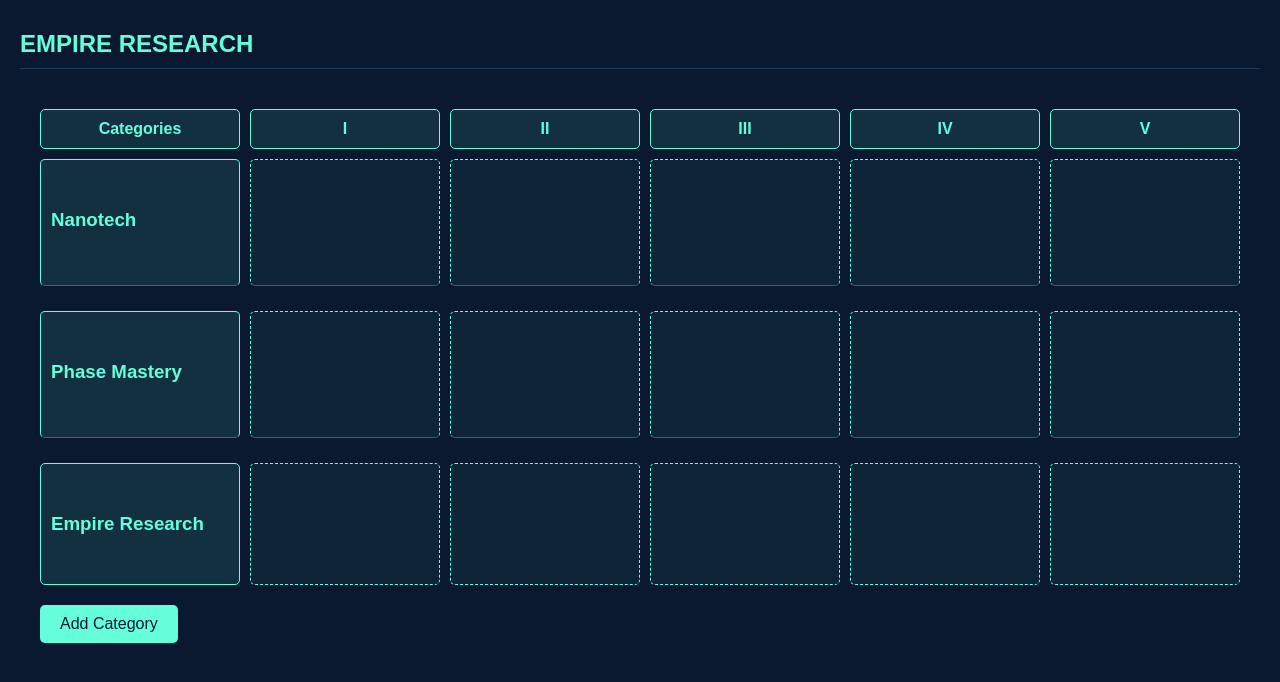
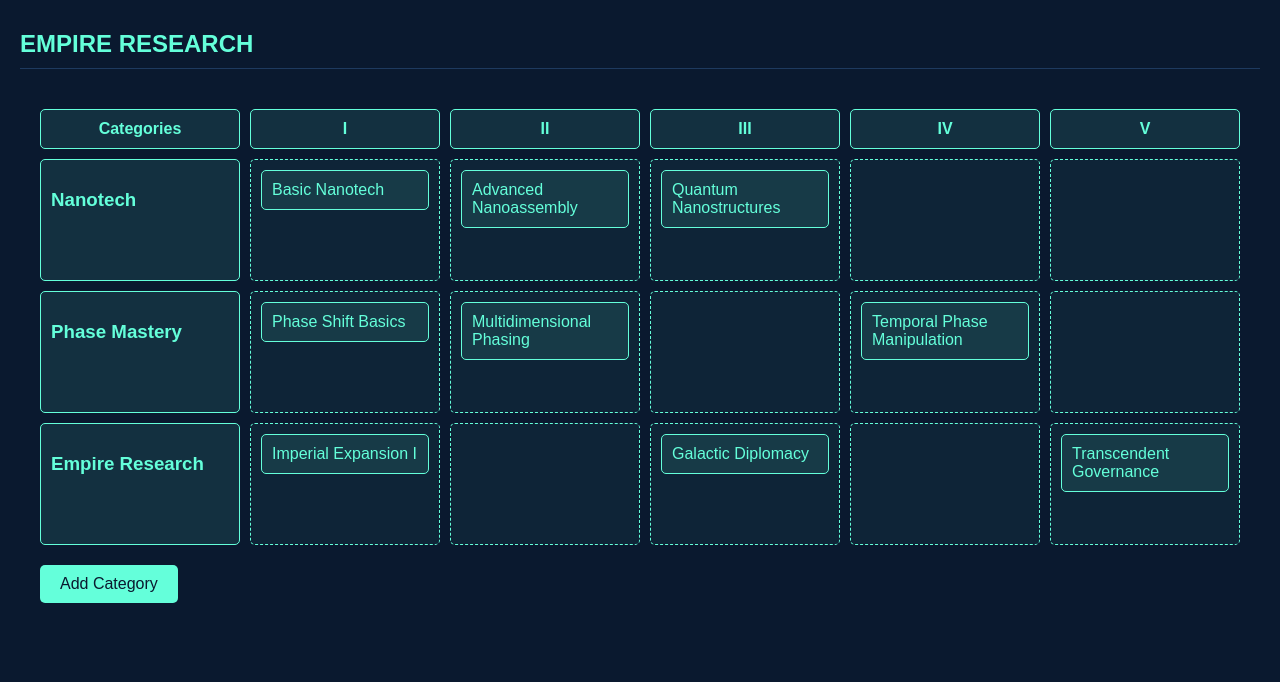
Before and after one commit to darthun/remap-grid-app, a React (Create React App) app in the folder research-grid-app/: page / in a window 1280 px wide. Shown: the top 682 px of the page. Built offline with nearby package versions, Linux system fonts and the light colour scheme.

Commit message:
fixed stuff

```diff
--- a/research-grid-app/src/components/ResearchCategory.js
+++ b/research-grid-app/src/components/ResearchCategory.js
@@ -12,7 +12,8 @@ function ResearchCategory({ category, tiers, onNameChange }) {
   };
 
   const renderTierItems = (tier) => {
-    const tierItems = category.items.filter(item => item.tier === parseInt(tier));
+    const tierNumber = tiers.indexOf(tier) + 1;
+    const tierItems = category.items.filter(item => item.tier === tierNumber);
     return (
       <Droppable droppableId={`category-${category.id}-tier-${tier}`} key={tier}>
         {(provided) => (
--- a/research-grid-app/src/components/ResearchGrid.css
+++ b/research-grid-app/src/components/ResearchGrid.css
@@ -28,25 +28,11 @@
   display: contents;
 }
 
-/* Add this new rule for category separation */
-.category-row:not(:last-child) > * {
-  border-bottom: 1px solid rgba(100, 255, 218, 0.3);
-  padding-bottom: 15px;
-  margin-bottom: 15px;
-}
-
 .category-label {
   background-color: rgba(100, 255, 218, 0.1);
   border: 1px solid #64ffda;
   border-radius: 5px;
   padding: 10px;
-  display: flex;
-  align-items: center;
-}
-
-.category-label h3 {
-  margin: 0;
-  cursor: pointer;
 }
 
 .tier-column {
@@ -58,6 +44,7 @@
 }
 
 .add-category-btn {
+  grid-column: 1 / -1;
   background-color: #64ffda;
   color: #0a192f;
   border: none;
@@ -72,12 +59,3 @@
 .add-category-btn:hover {
   background-color: #4cdbbd;
 }
-
-.research-item {
-  background-color: rgba(100, 255, 218, 0.1);
-  border: 1px solid #64ffda;
-  border-radius: 5px;
-  padding: 10px;
-  margin-bottom: 10px;
-  cursor: move;
-}
--- a/research-grid-app/src/components/ResearchGrid.js
+++ b/research-grid-app/src/components/ResearchGrid.js
@@ -1,35 +1,21 @@
-import React, { useState, useEffect } from 'react';
+import React from 'react';
 import ResearchCategory from './ResearchCategory';
 import './ResearchGrid.css';
 
 const ResearchGrid = ({ research, setResearch }) => {
-  const [categories, setCategories] = useState([]);
   const tiers = ['I', 'II', 'III', 'IV', 'V'];
-
-  useEffect(() => {
-    if (research && research.length > 0) {
-      setCategories(research);
-    }
-  }, [research]);
 
   const addCategory = () => {
     const newCategory = { id: Date.now(), name: 'New Category', items: [] };
-    const updatedCategories = [...categories, newCategory];
-    setCategories(updatedCategories);
-    setResearch(updatedCategories);
+    setResearch([...research, newCategory]);
   };
 
   const updateCategoryName = (id, newName) => {
-    const updatedCategories = categories.map(cat =>
+    const updatedResearch = research.map(cat =>
       cat.id === id ? { ...cat, name: newName } : cat
     );
-    setCategories(updatedCategories);
-    setResearch(updatedCategories);
+    setResearch(updatedResearch);
   };
-
-  if (!categories || categories.length === 0) {
-    return <div>Loading research data...</div>;
-  }
 
   return (
     <div className="research-grid-container">
@@ -42,7 +28,7 @@ const ResearchGrid = ({ research, setResearch }) => {
             </div>
           ))}
         </div>
-        {categories.map((category) => (
+        {research.map((category) => (
           <ResearchCategory
             key={category.id}
             category={category}
--- a/research-grid-app/src/components/ResearchItem.css
+++ b/research-grid-app/src/components/ResearchItem.css
@@ -5,6 +5,7 @@
     padding: 10px;
     margin-bottom: 10px;
     transition: all 0.3s ease;
+    cursor: move;
   }
 
   .research-item:hover {
@@ -19,6 +20,6 @@
   }
 
   .research-item p {
-    margin: 5px 0 0;
+    margin: 0;
     color: #64ffda;
   }
--- a/research-grid-app/src/components/ResearchItem.js
+++ b/research-grid-app/src/components/ResearchItem.js
@@ -12,7 +12,7 @@ function ResearchItem({ item, index }) {
           {...provided.draggableProps}
           {...provided.dragHandleProps}
         >
-          <img src={item.image} alt={item.name} />
+          {item.image && <img src={item.image} alt={item.name} />}
           <p>{item.name}</p>
         </div>
       )}
--- a/research-grid-app/src/data/research.json
+++ b/research-grid-app/src/data/research.json
@@ -7,22 +7,19 @@
         "id": "nano_001",
         "name": "Basic Nanotech",
         "tier": 1,
-          "subcolumn": 1,
-          "category_row": 1
+        "subcolumn": 1
       },
       {
         "id": "nano_002",
         "name": "Advanced Nanoassembly",
         "tier": 2,
-          "subcolumn": 1,
-          "category_row": 2
+        "subcolumn": 1
       },
       {
         "id": "nano_003",
         "name": "Quantum Nanostructures",
         "tier": 3,
-          "subcolumn": 2,
-          "category_row": 3
+        "subcolumn": 2
       }
     ]
   },
@@ -34,22 +31,19 @@
         "id": "phase_001",
         "name": "Phase Shift Basics",
         "tier": 1,
-          "subcolumn": 2,
-          "category_row": 1
+        "subcolumn": 2
       },
       {
         "id": "phase_002",
         "name": "Multidimensional Phasing",
         "tier": 2,
-          "subcolumn": 2,
-          "category_row": 2
+        "subcolumn": 2
       },
       {
         "id": "phase_003",
         "name": "Temporal Phase Manipulation",
         "tier": 4,
-          "subcolumn": 1,
-          "category_row": 3
+        "subcolumn": 1
       }
     ]
   },
@@ -61,22 +55,19 @@
         "id": "empire_001",
         "name": "Imperial Expansion I",
         "tier": 1,
-          "subcolumn": 1,
-          "category_row": 1
+        "subcolumn": 1
       },
       {
         "id": "empire_002",
         "name": "Galactic Diplomacy",
         "tier": 3,
-          "subcolumn": 1,
-          "category_row": 2
+        "subcolumn": 1
       },
       {
         "id": "empire_003",
         "name": "Transcendent Governance",
         "tier": 5,
-          "subcolumn": 2,
-          "category_row": 3
+        "subcolumn": 2
       }
     ]
   }
```
Lines whose indentation alone changed are shown as unchanged.
